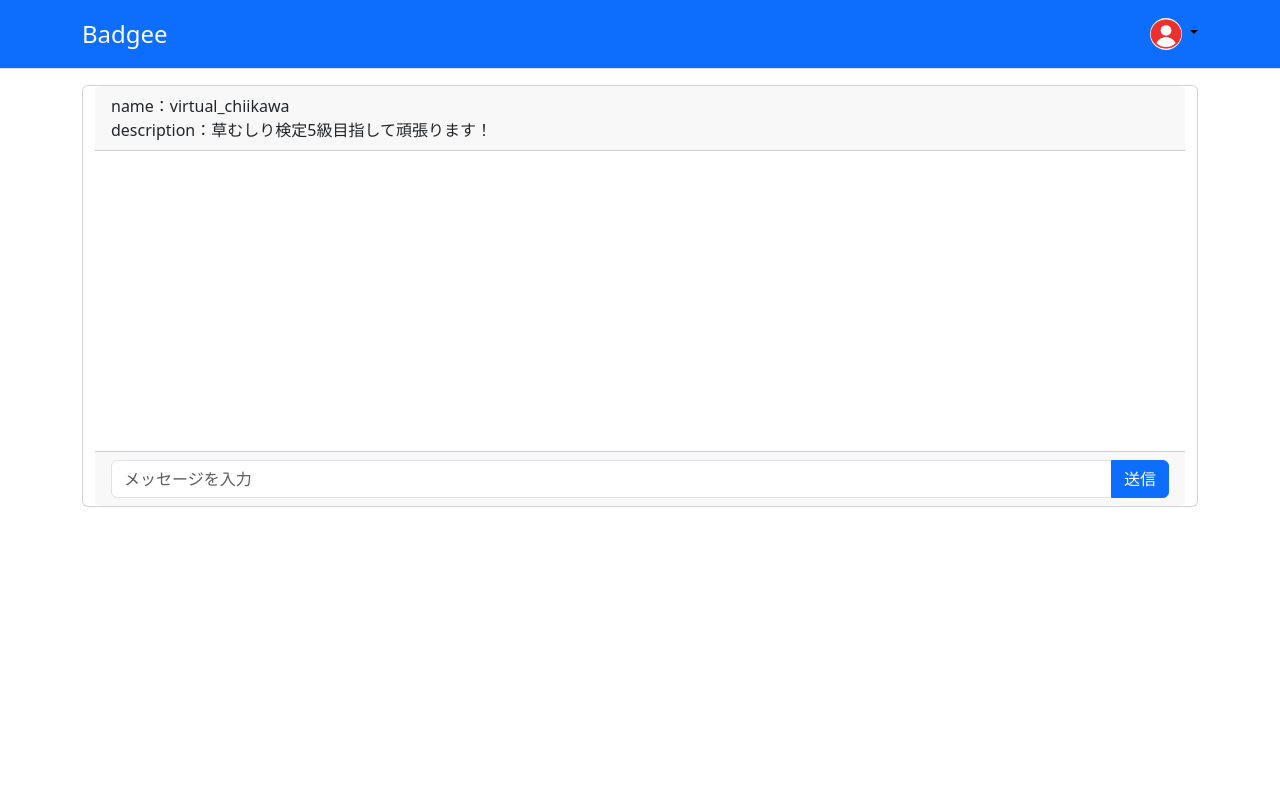
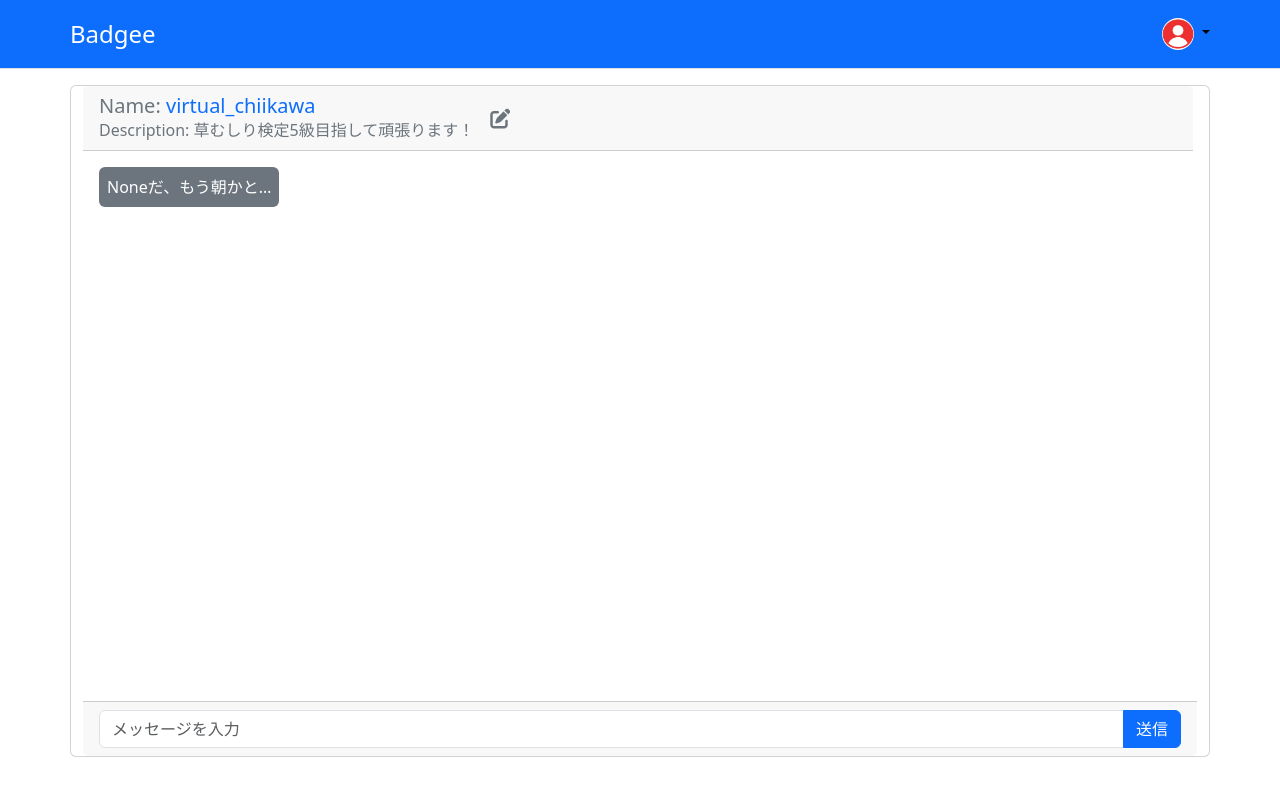
Before and after one commit to Hackathon-Spring-2024-TeamG/team-g-app, a Flask app: page /personal_channels/detail/1 in a window 1280 px wide. Run offline with Flask 2, Linux system fonts and the light colour scheme; the visitor is signed in with stand-in values (Sample User, id 1); data comes from the database, SQL or seed files in the repository; data that the repository does not hold is empty.

Commit message:
メッセージ投稿機能実装
- 詳細ページ内でチャンネル編集機能も実装

```diff
--- a/ChatApp/app.py
+++ b/ChatApp/app.py
@@ -154,7 +154,6 @@ def show_personal_channels():
         return redirect('/login')
     else:
         personal_channels = dbConnect.getPersonalChannelAll()
-        print(personal_channels)
         personal_channels.reverse()
     return render_template('/personal/personal_channels.html', personal_channels=personal_channels, user_id=user_id)
 
@@ -193,6 +192,21 @@ def update_personal_channel():
     dbConnect.updatePersonalChannel(user_id, personal_channel_name, personal_channel_description, personal_channel_id)
     return redirect('/personal_channels')
 
+# 個人チャンネルの更新（詳細ページ内）
+@app.route('/update_personal_detail', methods=['POST'])
+def update_personal_detail():
+    user_id = session.get('user_id')
+    if user_id is None:
+        return redirect('/login')
+
+    personal_channel = dbConnect.getPersonalChannelByUserId(user_id)
+    personal_channel_id = personal_channel['id']
+    personal_channel_name = request.form.get('personalChannelName')
+    personal_channel_description = request.form.get('personalChannelDescription')
+
+    dbConnect.updatePersonalChannel(user_id, personal_channel_name, personal_channel_description, personal_channel_id)
+    return redirect('/personal_channels/detail/{personal_channel_id}'.format(personal_channel_id=personal_channel_id))
+
 # 個人チャンネルの削除
 @app.route('/personal_channels/delete/<int:personal_channel_id>')
 def delete_personal_channel(personal_channel_id):
@@ -211,15 +225,31 @@ def delete_personal_channel(personal_channel_id):
 
 # 個人チャンネル詳細ページの表示
 @app.route('/personal_channels/detail/<int:personal_channel_id>')
-def detail(personal_channel_id):
+def personal_detail(personal_channel_id):
     user_id = session.get("user_id")
     if user_id is None:
         return redirect('/login')
+
     personal_channel_id = personal_channel_id
     personal_channel = dbConnect.getPersonalChannelById(personal_channel_id)
     personal_messages = dbConnect.getPersonalMessageAll(personal_channel_id)
 
     return  render_template('personal/detail.html', personal_messages=personal_messages, personal_channel=personal_channel, user_id=user_id)
+
+# メッセージの投稿（個人チャンネル詳細ページ内）
+@app.route('/personal_message', methods=['POST'])
+def add_personal_message():
+    user_id = session.get('user_id')
+    if user_id is None:
+        return redirect('/login')
+
+    personal_message = request.form.get('personal_message')
+    personal_channel_id = request.form.get('personal_channel_id')
+
+    if personal_message:
+        dbConnect.createPersonalMessage(user_id, personal_channel_id, personal_message)
+
+    return redirect('/personal_channels/detail/{personal_channel_id}'.format(personal_channel_id=personal_channel_id))
 
 # アカウントページ表示
 @app.route('/account')
--- a/ChatApp/models.py
+++ b/ChatApp/models.py
@@ -339,10 +339,30 @@ class dbConnect:
         try:
             conn = DB.getConnection()
             cur = conn.cursor()
-            sql = "SELECT pm.id, u.id, u.name, pm.message FROM personal_messages AS pm INNER JOIN users AS u ON pm.user_id = u.id WHERE channel_id = %s;"
+            sql = "SELECT pm.id, u.id AS user_id, u.name, pm.message FROM personal_messages AS pm INNER JOIN users AS u ON pm.user_id = u.id WHERE channel_id = %s ORDER BY pm.created_at ASC;"
             cur.execute(sql, (personal_channel_id,))
-            p_messages = cur.fetchall()
-            return p_messages
+            personal_messages = cur.fetchall()
+            print(personal_messages)
+            return personal_messages
+        except Exception as e:
+            print(str(e), 'が発生しています')
+            abort(500)
+        finally:
+            if cur is not None:
+                cur.close()
+            if conn is not None:
+                conn.close()
+
+    @staticmethod
+    def createPersonalMessage(user_id, personal_channel_id, personal_message):
+        conn = None
+        cur = None
+        try:
+            conn = DB.getConnection()
+            cur = conn.cursor()
+            sql = "INSERT INTO personal_messages(user_id, channel_id, message) VALUES(%s, %s, %s);"
+            cur.execute(sql, (user_id, personal_channel_id, personal_message,))
+            conn.commit()
         except Exception as e:
             print(str(e), 'が発生しています')
             abort(500)
--- a/ChatApp/templates/base.html
+++ b/ChatApp/templates/base.html
@@ -6,6 +6,7 @@
   <title>{% block title %}タイトル{% endblock %}</title>
   <!-- Bootstrap CSS -->
   <link href="https://cdn.jsdelivr.net/npm/bootstrap@5.3.0/dist/css/bootstrap.min.css" rel="stylesheet">
+  <link href="https://cdnjs.cloudflare.com/ajax/libs/font-awesome/6.0.0-beta3/css/all.min.css" rel="stylesheet">
   <style>
     body {
       min-height: 100vh;
@@ -33,13 +34,9 @@
       flex-direction: column;
       justify-content: space-between; /* コンテンツを垂直方向に均等に配置 */
     }
-    .list-group {
 
-
-    }
     .card-body {
-      min-height: 300px; /* チャンネルが少ない時も一定の高さを保持 */
-      max-height: 300px; /* チャンネルが多い時に高さを限定 */
+      max-height: 340px; /* チャンネルが多い時に高さを限定 */
       overflow-y: auto; /* 内容がオーバーフローしたらスクロールバーを表示 */
       display: flex;
       flex-direction: column;
@@ -54,6 +51,7 @@
       margin-top: auto; /* フッターを常に下部に固定 */
     }
   </style>
+  {% block style %}{% endblock %}
 </head>
 <body>
   <header class="p-3 mb-3 border-bottom bg-primary">
@@ -89,8 +87,18 @@
     </div>
   </header>
 
-  {% block body %}
+  {% block body %}{% endblock %}
 
+  {% block pagination %}
+  <div class="card-footer">
+    <nav aria-label="チャンネルナビゲーション">
+      <ul class="pagination justify-content-center">
+        <li class="page-item" id="prev"><a class="page-link" href="#">prev</a></li>
+        <!--ページネーションリンクはここに動的に挿入される-->
+        <li class="page-item" id="next"><a class="page-link" href="#">next</a></li>
+      </ul>
+    </nav>
+  </div>
   {% endblock %}
 
   {% block footer %}
@@ -107,6 +115,7 @@
   {% block script %}
   <!-- Bootstrap JS with Popper -->
   <script src="https://cdn.jsdelivr.net/npm/bootstrap@5.3.0/dist/js/bootstrap.bundle.min.js"></script>
+  <script src="{{ url_for('static', filename='js/pagination.js') }}"></script>
   <script src="{{ url_for('static', filename='js/adjustFooter.js') }}"></script>
   {% endblock %}
 </body>
--- a/ChatApp/templates/personal/detail.html
+++ b/ChatApp/templates/personal/detail.html
@@ -1,35 +1,83 @@
 {% extends "base.html" %}
 
 {% block title %}チャットルーム{% endblock %}
+{% block style %}
+  <style>
+    html, body {
+      height: 100%;
+      margin: 0;
+    }
+    .container {
+      display: flex;
+      flex-direction: column;
+      padding: 0 !important; /* コンテナのデフォルトのパディングを無効化 */
+    }
+    .card {
+      flex-grow: 1;
+      display: flex;
+      flex-direction: column;
+      overflow: hidden; /* カードの外側にコンテンツがはみ出さないようにする */
+    }
+
+    .card-header, .card-footer {
+      flex-shrink: 0; /* ヘッダーとフッターのサイズを固定 */
+    }
+
     .chat-container {
+      flex-grow: 1;
       display: flex;
-      flex-direction: column; /* 子要素を縦方向に並べる */
-      justify-content: space-between; /* 余白を均等に分配 */
-      height: 100vh; /* ビューポートの高さと同じに設定 */
+      flex-direction: column;
+      overflow: hidden; /* コンテナの外側にコンテンツがはみ出さないようにする */
     }
-  #chat-window {
-      flex-grow: 1; /* 残りのスペースを全て使う */
-      overflow: auto; /* スクロール可能にする */
+
+    .card-body {
+      min-height: calc(100vh - 250px);
+      flex-grow: 1;
+      overflow-y: auto; /* 必要に応じてスクロールバーを表示 */
     }
-  .card-footer {
-      min-height: 50px; /* メッセージ入力部分の高さ */
-  }
+
+  </style>
+{% endblock %}
 {% block body %}
 <div class="container mt-3 mb-3">
   <div class="row col-12 mx-auto">
     <div class="card">
-      <div class="card-header">
-        <span>name：{{ personal_channel.name }}</span><br>
-        <span>description：{{ personal_channel.description }}</span>
+      <div class="card-header d-flex align-items-center me-1">
+        <div>
+          <h5 class="mb-0 text-secondary">Name: <span class="text-primary">{{ personal_channel.name }}</span></h5>
+          <p class="mb-0 text-secondary">Description: {{ personal_channel.description }}</p>
+        </div>
+        <a href="#" data-bs-toggle="modal" data-bs-target="#update-confirmation-modal" data-href="/personal_channels/detail/{{ personal_channel.id }}" data-channel-id="{{ personal_channel.id }}" data-channel-name="{{ personal_channel.name }}" data-channel-description="{{ personal_channel.description }}" class="text-decoration-none ms-3">
+          <i class="fas fa-edit fa-lg text-secondary"></i>
+        </a>
       </div>
       <div class="chat-container">
         <div class="card-body" id="chat-window">
           <!-- チャットメッセージがここに挿入されます -->
+          {% for personal_message in personal_messages %}
+            {% if personal_message.user_id == user_id %}
+              <!-- ログインユーザーのメッセージ -->
+              <div class="d-flex justify-content-end mb-2">
+                <div class="bg-primary text-white rounded p-2">
+                  {{ personal_message.message }}
                 </div>
-        <div class="card-footer">
-          <form id="chat-form">
+              </div>
+            {% else %}
+              <!-- 他のユーザーのメッセージ -->
+              <div class="d-flex justify-content-start mb-2">
+                <div class="bg-secondary text-white rounded p-2">
+                  {{ personal_message.message }}
+                </div>
+              </div>
+            {% endif %}
+          {% endfor %}
+        </div>
+      </div>
+      <div class="card-footer ">
+        <form id="chat-form" action="/personal_message" method="POST">
           <div class="input-group">
-              <input type="text" class="form-control chat-input" placeholder="メッセージを入力" id="chat-message">
+            <input type="text" class="form-control chat-input" placeholder="メッセージを入力" name="personal_message" id="chat-message">
+            <input type="hidden" name="personal_channel_id" value="{{ personal_channel.id }}">
             <button class="btn btn-primary" type="submit">送信</button>
           </div>
         </form>
@@ -37,10 +85,33 @@
     </div>
   </div>
 </div>
+
+<!-- 個人チャンネル更新時のモーダル -->
+<div id="update-confirmation-modal" class="modal fade" tabindex="-1" aria-labelledby="updateChannelModalLabel" aria-hidden="true">
+  <div class="modal-dialog modal-dialog-centered">
+    <div class="modal-content bg-light">
+      <div class="modal-header">
+        <h5 class="modal-title" id="updateChannelModalLabel">個人チャンネルを編集</h5>
+        <button type="button" class="btn-close" data-bs-dismiss="modal" aria-label="閉じる"></button>
       </div>
+      <form id="updateChannelForm" class="modal-body" action="/update_personal_detail" method="POST">
+        <div class="mb-3">
+          <input type="text" id="updatePersonalChannelName" class="form-control" placeholder="個人チャンネル名" name="personalChannelName" required>
+        </div>
+        <div class="mb-3">
+          <input type="text" id="updatePersonalChannelDescription" class="form-control" placeholder="個人チャンネルの説明" name="personalChannelDescription" required>
+        </div>
+        <button type="submit" class="btn btn-primary mx-auto d-block w-50" id="update-channel-confirmation-button">更新</button>
+      </form>
+    </div>
+  </div>
+</div>
+
+{% block pagination %}{% endblock %}
 {% block footer %}{% endblock %}
 {% endblock %}
 
 {% block script %}
 {{ super() }}
+<script src="{{ url_for('static', filename='js/PersonalChannels/personalChannelUpdateModal.js') }}"></script>
 {% endblock %}
--- a/Docker/MySQL/init.sql
+++ b/Docker/MySQL/init.sql
@@ -95,4 +95,4 @@ INSERT INTO messages (user_id, channel_id, message) VALUES (2, 1, 'ヤヤーン
 INSERT INTO badge_types (name) VALUES ('GOLD'), ('SILVER'), ('BRONZE');
 INSERT INTO badges (user_id, associable_type, associable_id, badge_type_id) VALUES (2, 'GeneralChannelMessage', 1, 2);
 INSERT INTO personal_channels (user_id, name, description) VALUES (2, 'virtual_chiikawa', '草むしり検定5級目指して頑張ります！');
-INSERT INTO personal_messages (user_id, channel_id, message) VALUES (2, 1, 'ヤヤーンパパヒュパヒュパ2');
+INSERT INTO personal_messages (user_id, channel_id, message) VALUES (2, 1, 'Noneだ、もう朝かと…');
```
Also changed, not shown: ChatApp/templates/index.html (+0 -10 lines), ChatApp/templates/personal/personal_channels.html (+5 -2 lines). Lines whose indentation alone changed are shown as unchanged.
